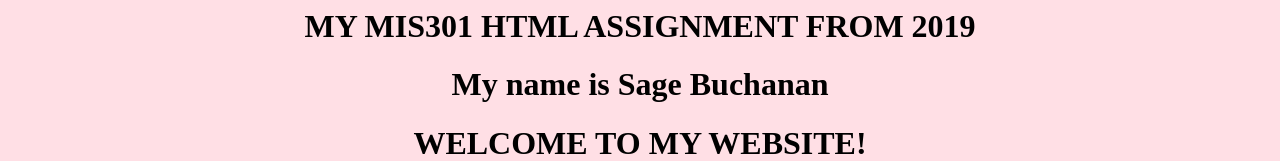
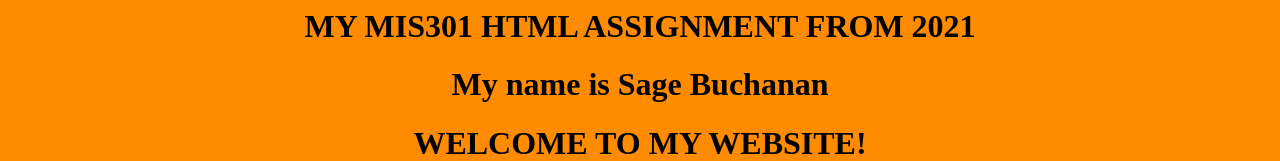
Before and after one commit to royojuanc/royojuanc.github.io, a plain HTML site: page index.html in a window 1280 px wide. Shown: the top 161 px of the page. Drawn offline with Linux system fonts and the light colour scheme.

Commit message:
Update index.html
2019 to 2021

```diff
--- a/index.html
+++ b/index.html
@@ -1,4 +1,6 @@
-<html data-lt-installed="true"><head></head><body bgcolor="FFDFE5"><h1 style="text-align:center;">MY MIS301 HTML ASSIGNMENT FROM 2019</h1>
+<html data-lt-installed="true">
+  <head></head><body bgcolor="#ff8c00">
+  <h1 style="text-align:center;">MY MIS301 HTML ASSIGNMENT FROM 2021</h1>
   <h1 style="text-align:center;font-family:signpainter;">My name is Sage Buchanan </h1>
   <h1 style="text-align:center;font-family:heiti sc;">WELCOME TO MY WEBSITE! </h1>
 
```
